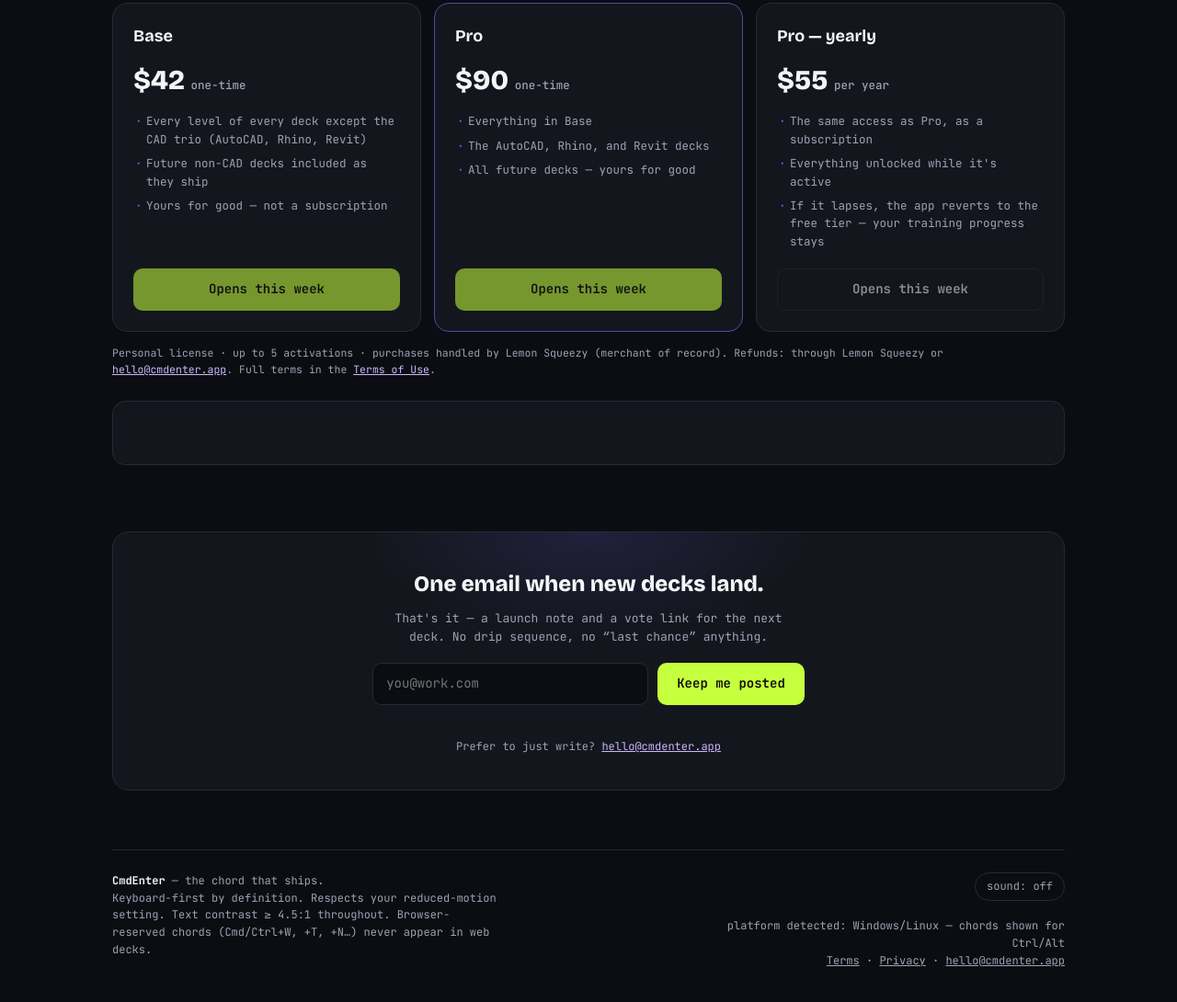
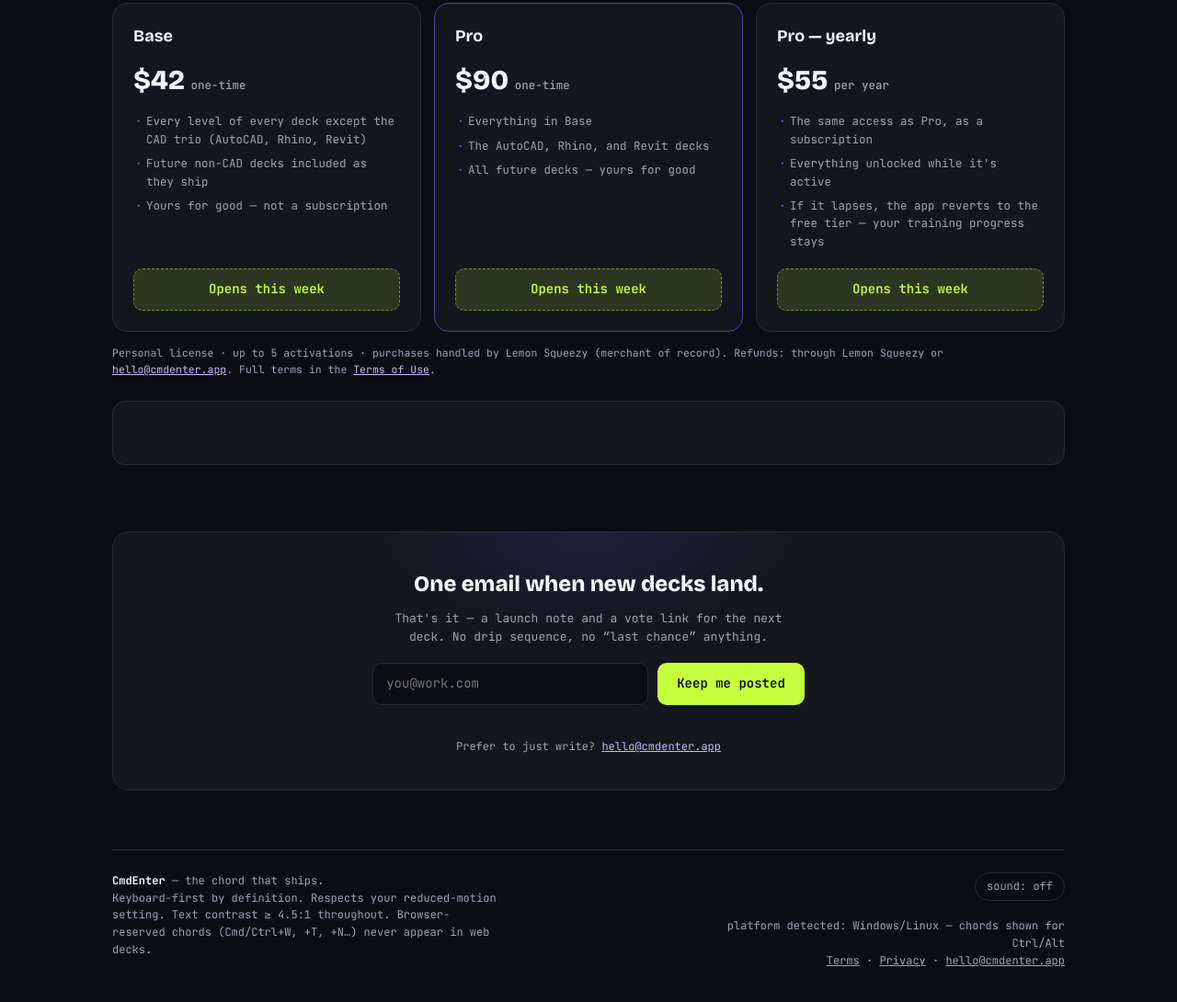
Before and after one commit to paradox1021/cmdenter, a plain HTML site: page index.html in a window 1280 px wide. Shown: the part 3053-4143 px from the top of the page at 92% size. Drawn offline with nearby package versions, Linux system fonts and the light colour scheme.

Commit message:
Fix pre-live pricing buttons: uniform 'Opens this week' style across all three tiers

```diff
--- a/index.html
+++ b/index.html
@@ -85,6 +85,10 @@ a{color:var(--bright);}
 .btn-primary:hover{box-shadow:0 0 24px color-mix(in srgb, var(--lime) 35%, transparent);}
 .btn-ghost{border-color:var(--border); color:var(--text); background:transparent;}
 .btn-ghost:hover{border-color:var(--muted);}
+/* pre-live: all three "Opens this week" buttons render identically — a calm, uniform
+   disabled chip, regardless of their live btn-primary/btn-ghost class. */
+.btn-prelive{background:color-mix(in srgb, var(--lime) 14%, transparent); border:1px dashed color-mix(in srgb, var(--lime) 45%, transparent); color:var(--lime); cursor:default; opacity:1;}
+.btn-prelive:hover{box-shadow:none; transform:none;}
 .btn-deck{background:var(--acc); color:var(--fill); font-weight:700;}
 
 /* hero */
@@ -3803,7 +3807,7 @@ function renderPricing() {
       b.removeAttribute('href');
       b.textContent = 'Opens this week';
       b.setAttribute('aria-disabled', 'true');
-      b.style.opacity = '0.55';
+      b.className = 'btn btn-prelive'; // uniform across all three, regardless of live class
       b.style.pointerEvents = 'none';
     }
   }
```
